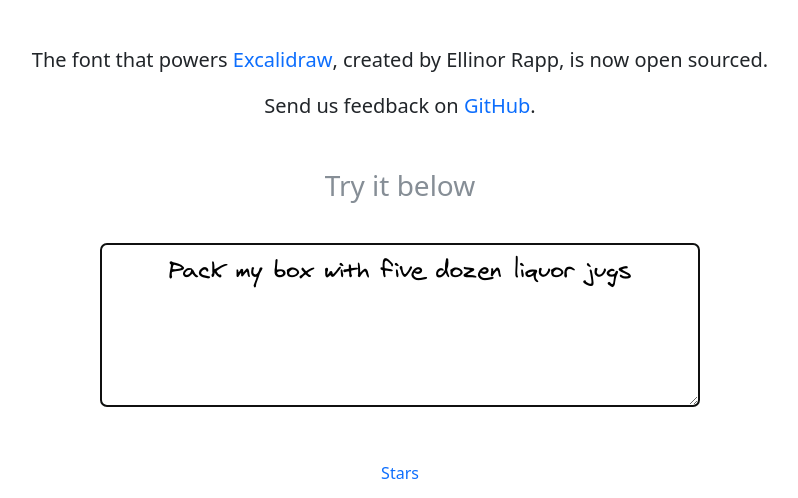
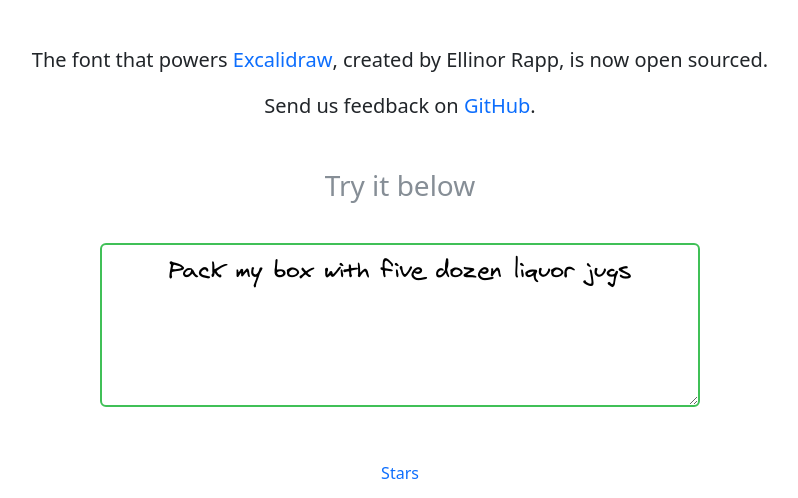
Before and after one commit to excalidraw/virgil, a website: page index.html in a window 1280 px wide. Shown: the part 243-741 px from the top of the page, without its empty margins (240-1038 px from the left). Drawn offline with nearby package versions, Linux system fonts and the light colour scheme.

Commit message:
Remove autofocus

```diff
--- a/index.html
+++ b/index.html
@@ -104,7 +104,7 @@
 
       <h3>Try it below</h3>
       <p>
-        <textarea id="playground" class="playground" rows="4" autofocus>
+        <textarea id="playground" class="playground" rows="4">
 Pack my box with five dozen liquor jugs</textarea
         >
       </p>
```
